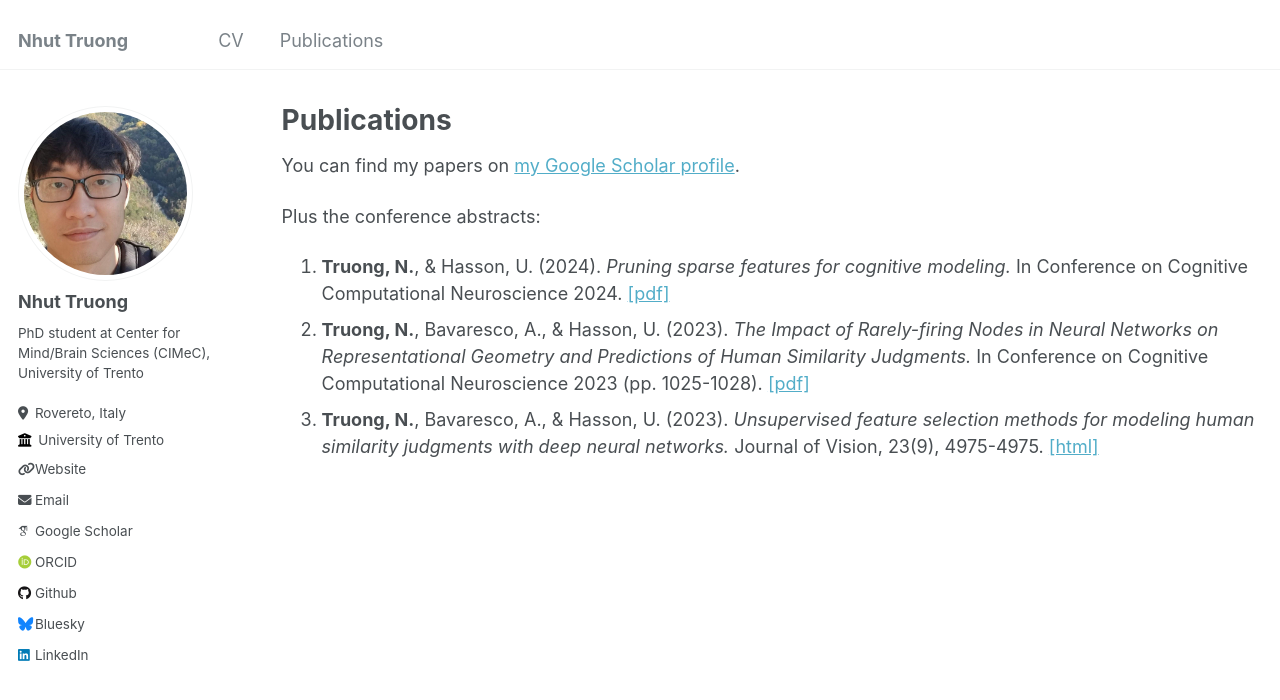
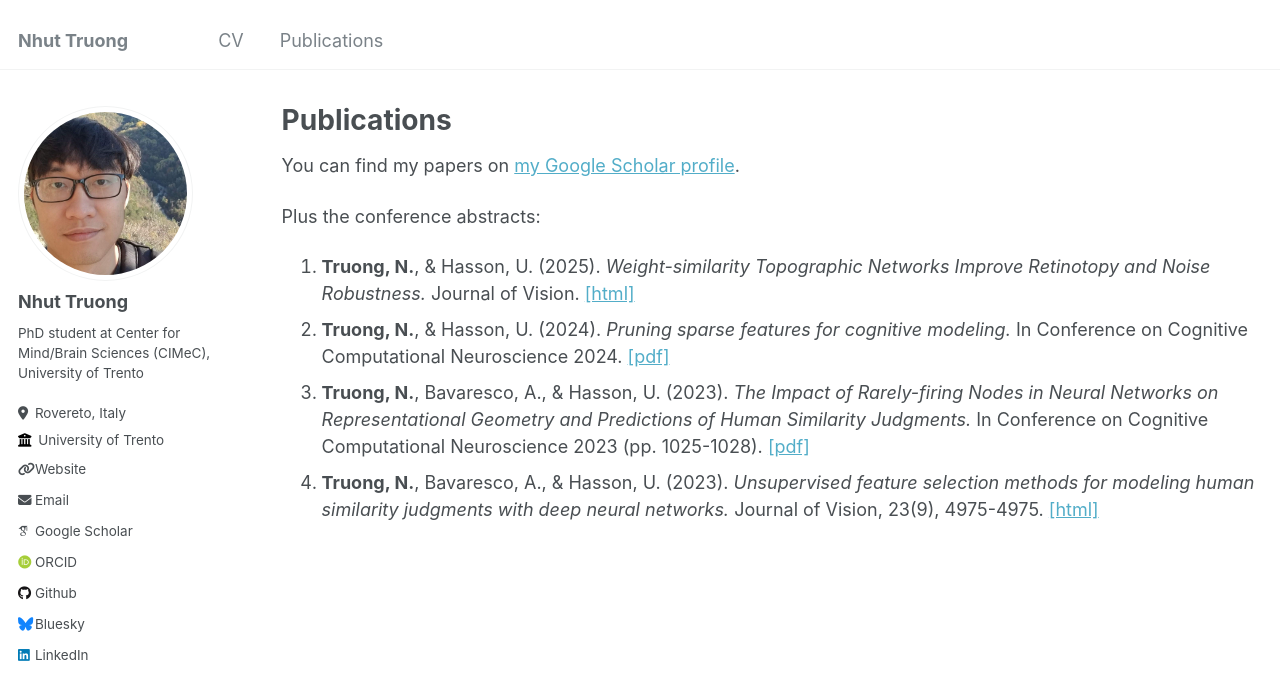
Before and after one commit to tlmnhut/tlmnhut.github.io, a Jekyll site: the page built from _pages/publications.md, in a window 1280 px wide. Shown: the top 700 px of the page. Built offline with Jekyll 4.4.1, drawn with Linux system fonts in a browser that asks for light colours; some web fonts are replaced.

Commit message:
add vss 2025

```diff
--- a/_pages/publications.md
+++ b/_pages/publications.md
@@ -8,14 +8,14 @@ author_profile: true
 You can find my papers on [my Google Scholar profile](https://scholar.google.com/citations?user=vs1cgLcAAAAJ&hl=en).
 
 Plus the conference abstracts:
-1. **Truong, N.**, & Hasson, U. (2024). *Pruning sparse features for cognitive modeling.*
+1. **Truong, N.**, & Hasson, U. (2025). *Weight-similarity Topographic Networks Improve Retinotopy and Noise Robustness.*
+Journal of Vision. [[html]](https://www.visionsciences.org/presentation/?id=2208)
+2. **Truong, N.**, & Hasson, U. (2024). *Pruning sparse features for cognitive modeling.*
 In Conference on Cognitive Computational Neuroscience 2024. [[pdf]](https://2024.ccneuro.org/pdf/82_Paper_authored_CCN_2024.pdf)
-2. **Truong, N.**, Bavaresco, A., & Hasson, U. (2023). *The Impact of Rarely-firing Nodes in Neural Networks on Representational Geometry and Predictions of Human Similarity Judgments.*
+3. **Truong, N.**, Bavaresco, A., & Hasson, U. (2023). *The Impact of Rarely-firing Nodes in Neural Networks on Representational Geometry and Predictions of Human Similarity Judgments.*
 In Conference on Cognitive Computational Neuroscience 2023 (pp. 1025-1028). [[pdf]](https://iris.unitn.it/bitstream/11572/389329/1/0001025.pdf)
-3. **Truong, N.**, Bavaresco, A., & Hasson, U. (2023). *Unsupervised feature selection methods for modeling human similarity judgments with deep neural networks.*
+4. **Truong, N.**, Bavaresco, A., & Hasson, U. (2023). *Unsupervised feature selection methods for modeling human similarity judgments with deep neural networks.*
 Journal of Vision, 23(9), 4975-4975. [[html]](https://jov.arvojournals.org/article.aspx?articleid=2791536)
-
-
 
 {% comment %}
 {% if site.author.googlescholar %}
```
